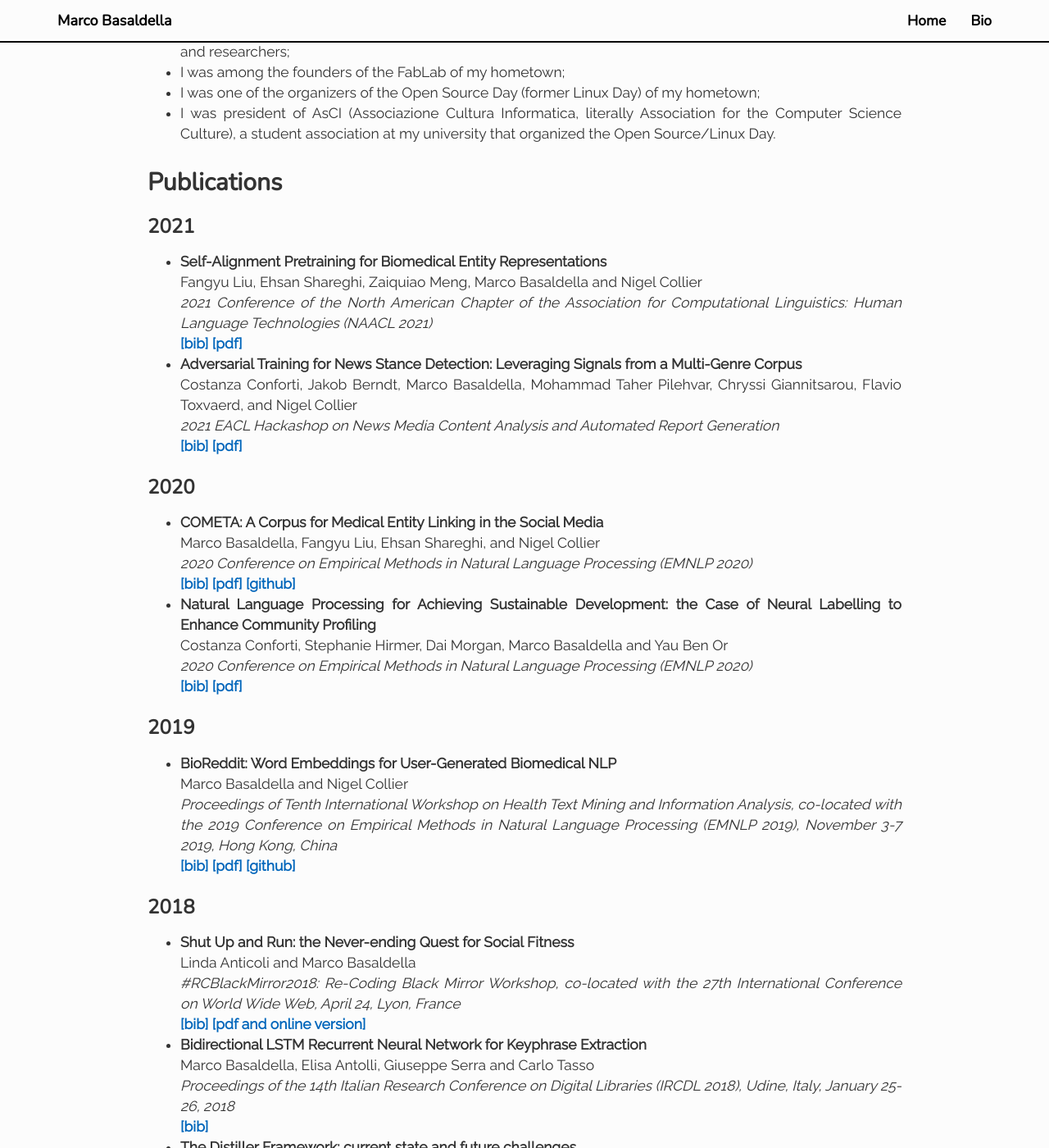
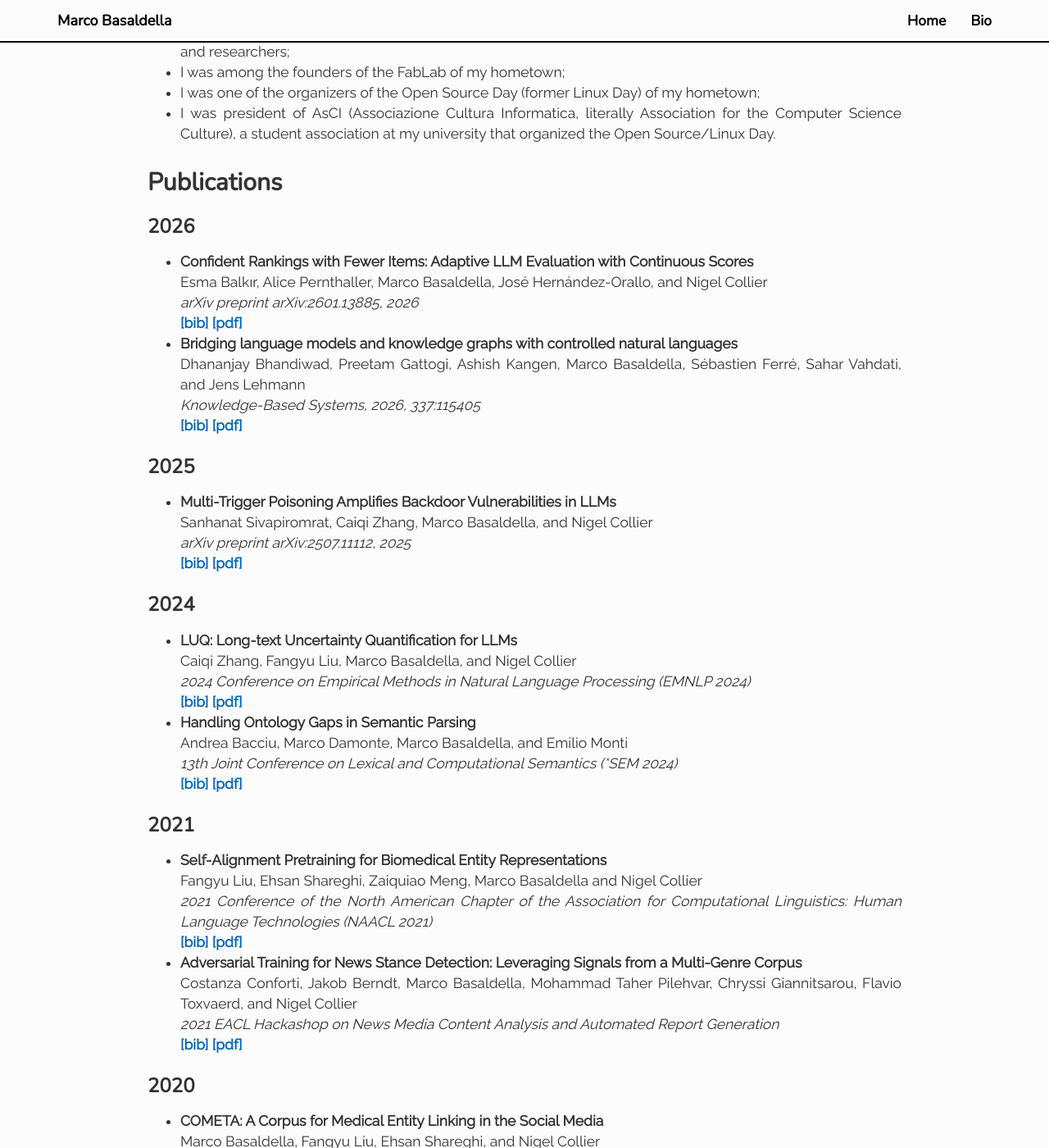
Before and after one commit to basaldella/basaldella.github.io, a Jekyll site: the page built from bio.md, in a window 1280 px wide and 1400 px high, scrolled down 610 px. Shown: the whole window at 82% size. Built offline with Jekyll 4.4.1, drawn with Linux system fonts in a browser that asks for light colours; nearby versions of some CDN libraries.

Commit message:
update pubs, update packages

```diff
--- a/bio.md
+++ b/bio.md
@@ -53,6 +53,56 @@ In precedenza...
 ## Pubblicazioni
 </div>
 </div>
+
+<h3>2026</h3>
+
+<ul>
+<li>
+	<p class="papertitle">Confident Rankings with Fewer Items: Adaptive LLM Evaluation with Continuous Scores</p>
+	<p class="paperauthors">Esma Balkır, Alice Pernthaller, Marco Basaldella, José Hernández-Orallo, and Nigel Collier</p>
+	<p class="paperdesc">arXiv preprint arXiv:2601.13885, 2026</p>
+	<a href="papers/arxiv2026.bib">[bib]</a>
+	<a href="https://arxiv.org/abs/2601.13885">[pdf]</a>
+</li>
+<li>
+	<p class="papertitle">Bridging language models and knowledge graphs with controlled natural languages</p>
+	<p class="paperauthors">Dhananjay Bhandiwad, Preetam Gattogi, Ashish Kangen, Marco Basaldella, Sébastien Ferré, Sahar Vahdati, and Jens Lehmann</p>
+	<p class="paperdesc">Knowledge-Based Systems, 2026, 337:115405</p>
+	<a href="papers/kbs2026.bib">[bib]</a>
+	<a href="https://doi.org/10.1016/j.knosys.2026.115405">[pdf]</a>
+</li>
+</ul>
+
+<h3>2025</h3>
+
+<ul>
+<li>
+	<p class="papertitle">Multi-Trigger Poisoning Amplifies Backdoor Vulnerabilities in LLMs</p>
+	<p class="paperauthors">Sanhanat Sivapiromrat, Caiqi Zhang, Marco Basaldella, and Nigel Collier</p>
+	<p class="paperdesc">arXiv preprint arXiv:2507.11112, 2025</p>
+	<a href="papers/arxiv2025.bib">[bib]</a>
+	<a href="https://arxiv.org/abs/2507.11112">[pdf]</a>
+</li>
+</ul>
+
+<h3>2024</h3>
+
+<ul>
+<li>
+	<p class="papertitle">LUQ: Long-text Uncertainty Quantification for LLMs</p>
+	<p class="paperauthors">Caiqi Zhang, Fangyu Liu, Marco Basaldella, and Nigel Collier</p>
+	<p class="paperdesc">2024 Conference on Empirical Methods in Natural Language Processing (EMNLP 2024)</p>
+	<a href="papers/emnlp2024.bib">[bib]</a>
+	<a href="https://aclanthology.org/2024.emnlp-main.299.pdf">[pdf]</a>
+</li>
+<li>
+	<p class="papertitle">Handling Ontology Gaps in Semantic Parsing</p>
+	<p class="paperauthors">Andrea Bacciu, Marco Damonte, Marco Basaldella, and Emilio Monti</p>
+	<p class="paperdesc">13th Joint Conference on Lexical and Computational Semantics (*SEM 2024)</p>
+	<a href="papers/starsem2024.bib">[bib]</a>
+	<a href="https://aclanthology.org/2024.starsem-1.28.pdf">[pdf]</a>
+</li>
+</ul>
 
 <h3>2021</h3>
 
```
Also changed, not shown: Gemfile (+6 -1 lines), papers/arxiv2025.bib (added, +10 -0 lines), papers/arxiv2026.bib (added, +10 -0 lines), papers/emnlp2024.bib (added, +15 -0 lines), papers/kbs2026.bib (added, +17 -0 lines), papers/starsem2024.bib (added, +11 -0 lines), 2 other files.
